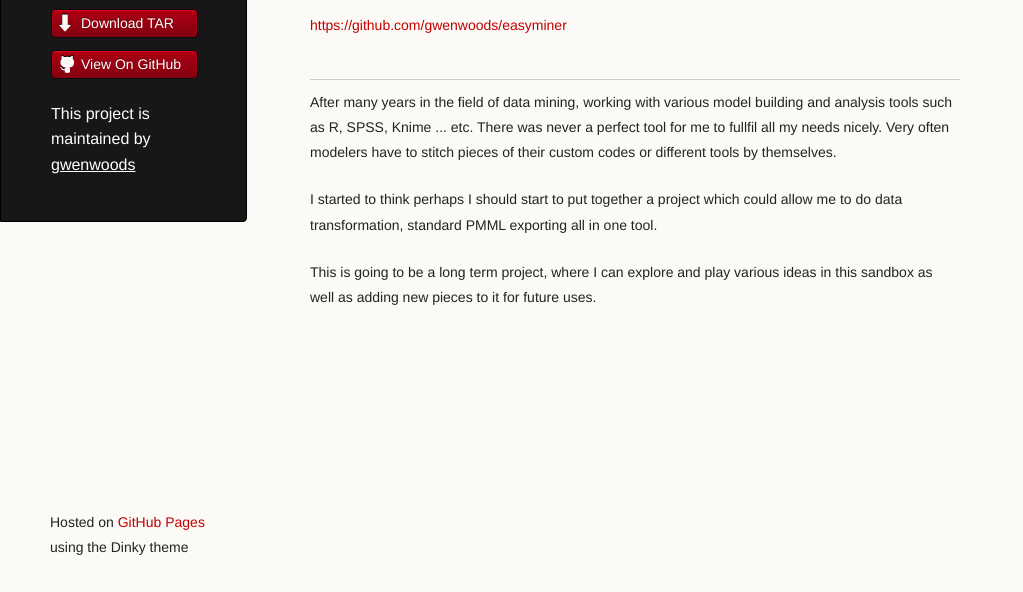
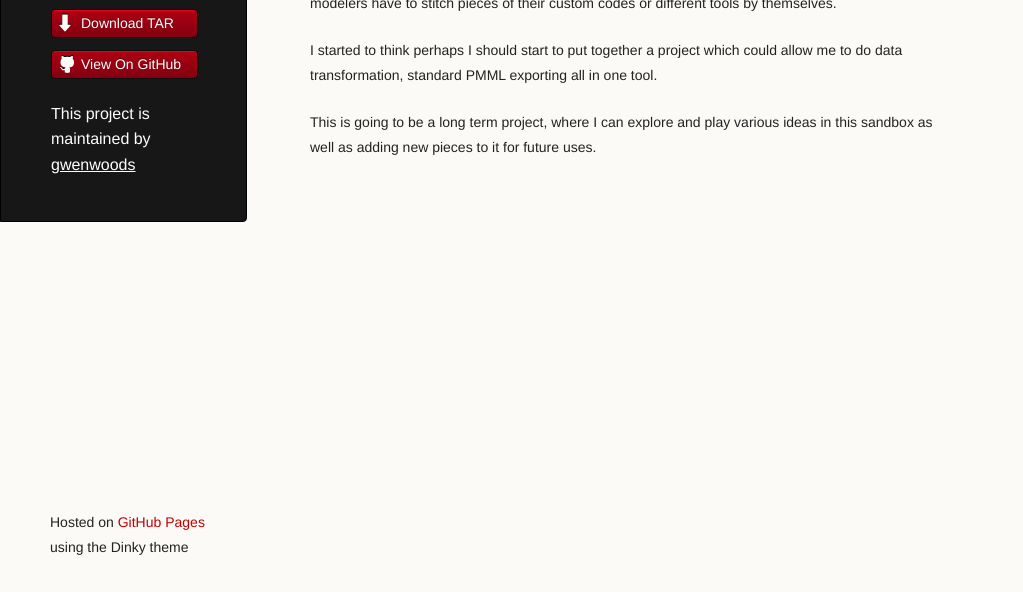
Before and after one commit to gwenwoods/easyminer, a plain HTML site: page index.html in a window 1280 px wide. Shown: the part 208-800 px from the top of the page, without its empty margins (0-1023 px from the left). Drawn offline with Linux system fonts and the light colour scheme.

Commit message:
Update index.html

```diff
--- a/index.html
+++ b/index.html
@@ -34,12 +34,12 @@
 <a name="easyminer" class="anchor" href="#easyminer"><span class="octicon octicon-link"></span></a>easyminer</h1>
 
 <p>Welcome!</p>
-
+<!--
 <p>Please login as <strong>wenvisitor</strong> with the given password to avoid <strong>404</strong> errors when entering the following private repository:</p>
 
 <p><a href="https://github.com/gwenwoods/easyminer">https://github.com/gwenwoods/easyminer</a></p>
 
-<h1></h1>
+<h1></h1> -->
 
 <p>After many years in the field of data mining, working with various model building and analysis tools such as R, SPSS, Knime ... etc. There was never a perfect tool for me to fullfil all my needs nicely. Very often modelers have to stitch pieces of their custom codes or different tools by themselves.</p>
 
```
